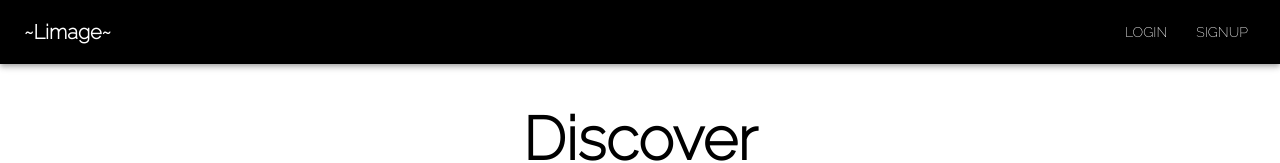
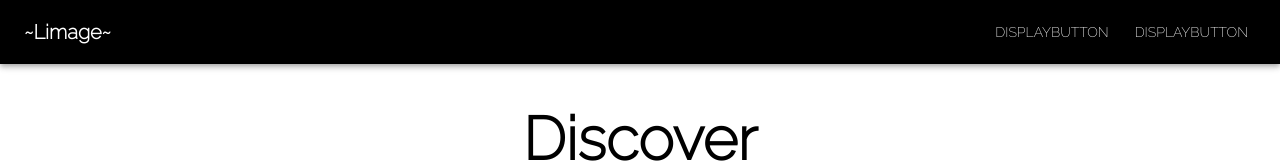
Before and after one commit to rishivijayv/limage-frontend, a React (Create React App) app: page /discover in a window 1280 px wide. Shown: the top 163 px of the page. Built offline with nearby package versions, Linux system fonts and the light colour scheme.

Commit message:
Converting Navigation files to TS

```diff
--- a/src/Navigation/Banner/Banner.js
+++ b/src/Navigation/Banner/Banner.tsx
@@ -3,7 +3,7 @@ import { makeStyles } from '@material-ui/core/styles';
 
 const useStyles = makeStyles({
     heading: {
-        fontWeight: '900'
+        fontWeight: 900
     }
 });
 
--- a/src/Navigation/NavButtons/NavButtons.js
+++ /dev/null
@@ -1,42 +0,0 @@
-import HomeIcon from '@material-ui/icons/Home';
-import SettingsIcon from '@material-ui/icons/Settings';
-import IconButton from '@material-ui/core/IconButton';
-import Button from '@material-ui/core/Button';
-import ExitToAppIcon from '@material-ui/icons/ExitToApp';
-import SearchIcon from '@material-ui/icons/Search';
-import { fade, makeStyles } from '@material-ui/core/styles';
-import { useHistory } from 'react-router-dom';
-
-const useStyles = makeStyles((theme) => ({
-    barButton: {
-        marginLeft: '10px',
-        marginRight: '0px',
-        '&:hover': {
-            backgroundColor: fade(theme.palette.common.white, 0.20)
-        }
-    },
-}));
-
-function NavButtons({ pathsWithButtons }){
-    const classes = useStyles();
-    const history = useHistory();
-
-    const buttonsToRender = pathsWithButtons.map(buttonInfo => {
-        const DisplayButton = buttonInfo.display
-        const buttonType = typeof buttonInfo.display
-        const MuiButtonType = buttonType === "string" ? Button : IconButton;
-        return (
-            <MuiButtonType onClick={() => history.push(buttonInfo.path)} className={classes.barButton} color="inherit">
-                {buttonType === "string" ? DisplayButton : <DisplayButton />}
-            </MuiButtonType>
-        );
-    });
-
-    return (
-        <div>
-            {buttonsToRender}
-        </div>
-    );
-}
-
-export default NavButtons;
--- /dev/null
+++ b/src/Navigation/NavButtons/NavButtons.tsx
@@ -0,0 +1,51 @@
+import IconButton from '@material-ui/core/IconButton';
+import Button from '@material-ui/core/Button';
+import { fade, makeStyles, Theme } from '@material-ui/core/styles';
+import { useHistory } from 'react-router-dom';
+import { NavButton } from '../../GlobalTypes';
+
+const useStyles = makeStyles((theme: Theme) => ({
+    barButton: {
+        marginLeft: '10px',
+        marginRight: '0px',
+        '&:hover': {
+            backgroundColor: fade(theme.palette.common.white, 0.20)
+        }
+    },
+}));
+
+type NavButtonsProps = {
+    pathsWithButtons: NavButton[]
+}
+
+function NavButtons({ pathsWithButtons }: NavButtonsProps){
+    const classes = useStyles();
+    const history = useHistory();
+
+    const buttonsToRender = pathsWithButtons.map((buttonInfo: NavButton) => {
+        const DisplayButton = buttonInfo.display
+        const buttonType = typeof buttonInfo.display
+
+        if(buttonType === 'string'){
+            return (
+                <Button onClick={() => history.push(buttonInfo.path)} className={classes.barButton} color="inherit">
+                    DisplayButton
+                </Button>
+            );
+        }else{
+            return (
+                <IconButton onClick={() => history.push(buttonInfo.path)} className={classes.barButton} color="inherit">
+                    <DisplayButton />
+                </IconButton>
+            );
+        }
+    });
+
+    return (
+        <div>
+            {buttonsToRender}
+        </div>
+    );
+}
+
+export default NavButtons;
--- a/src/Navigation/Navigation.js
+++ b/src/Navigation/Navigation.tsx
@@ -1,12 +1,12 @@
-import { makeStyles } from '@material-ui/core/styles';
+import { makeStyles, Theme } from '@material-ui/core/styles';
 import AppBar from '@material-ui/core/AppBar';
 import Toolbar from '@material-ui/core/Toolbar';
-
 import Banner from './Banner/Banner';
 import NavButtons from './NavButtons/NavButtons';
+import { NavButton } from '../GlobalTypes';
 
 
-const useStyles = makeStyles((theme) => ({
+const useStyles = makeStyles((theme: Theme) => ({
     navigation: {
         minWidth: '560px'
     },
@@ -19,7 +19,11 @@ const useStyles = makeStyles((theme) => ({
     },
   }));
 
-  function Navigation({ pathsWithButtons }){
+  type NavigationProps = {
+      pathsWithButtons: NavButton[]
+  }
+
+  function Navigation({ pathsWithButtons }: NavigationProps){
     const classes = useStyles();
 
     return (
```
